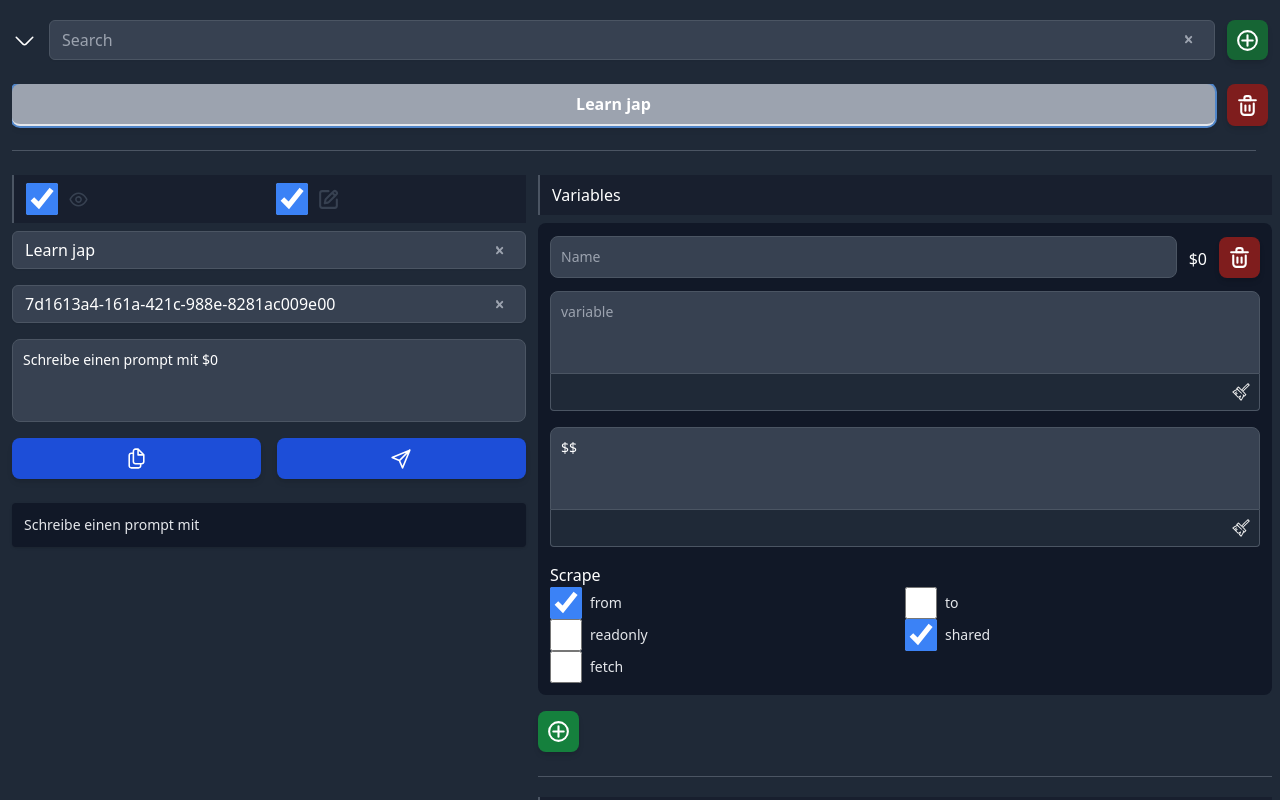
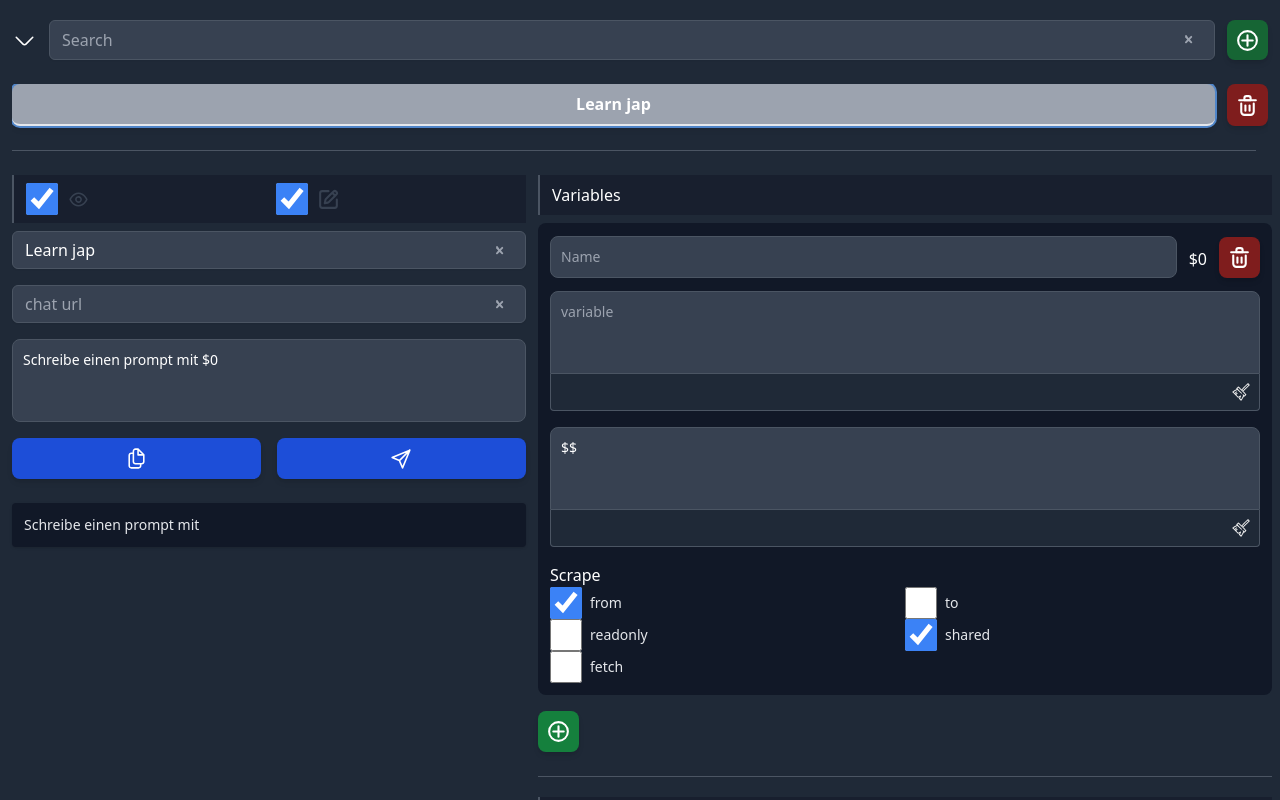
Before and after one commit to MarkusJLechner/gptprompt, a Vue app: page / in a window 1280 px wide. Both pictures are taken after a click on the button "Learn jap". Shown: the top 800 px of the page. Built offline with nearby package versions, Linux system fonts and the light colour scheme.

Commit message:
refactor: url instead of id only

```diff
--- a/src/App.vue
+++ b/src/App.vue
@@ -84,7 +84,7 @@
       <input-clear
         v-if="isEditMode"
         v-model="currentPrompt.reuseChat"
-        placeholder="chat id"
+        placeholder="chat url"
         class="flex-1 mb-2"
       />
 
@@ -312,7 +312,7 @@
         <hr class="mt-0 border-gray-600" />
 
         <button class="button px-2 w-full bg-gray-700 text-gray-400" @click="backupStore">
-          Backup store
+          Get store
         </button>
 
         <div class="flex gap-3">
@@ -483,7 +483,7 @@ const defaultStore = {
   prompts: [
     {
       id: nanoid(),
-      reuseChat: '7d1613a4-161a-421c-988e-8281ac009e00',
+      reuseChat: '',
       name: 'Learn jap',
       prompt: 'Schreibe einen prompt mit $0',
       variables: [
@@ -554,7 +554,7 @@ function copy() {
 function goto() {
   copy()
   if (currentPrompt.value?.reuseChat) {
-    window.open('https://chat.openai.com/chat/' + currentPrompt.value.reuseChat, '_blank')
+    window.open(currentPrompt.value.reuseChat, '_blank')
   } else {
     window.open('https://chat.openai.com/chat', '_blank')
   }
@@ -656,11 +656,11 @@ function addPrompt() {
     name: '',
     prompt: '$0',
     variables: [
-      { id: nanoid(), text: 'Wort', name: '', promptText: '$$', scrapeFrom: true, scrapeTo: false },
+      { id: nanoid(), text: '', name: 'Wort', promptText: '$$', scrapeFrom: true, scrapeTo: false },
       {
         id: nanoid(),
-        text: 'Kontext',
-        name: '',
+        text: '',
+        name: 'Kontext',
         promptText: '$$',
         shareTarget: true,
         scrapeFrom: false,
```
